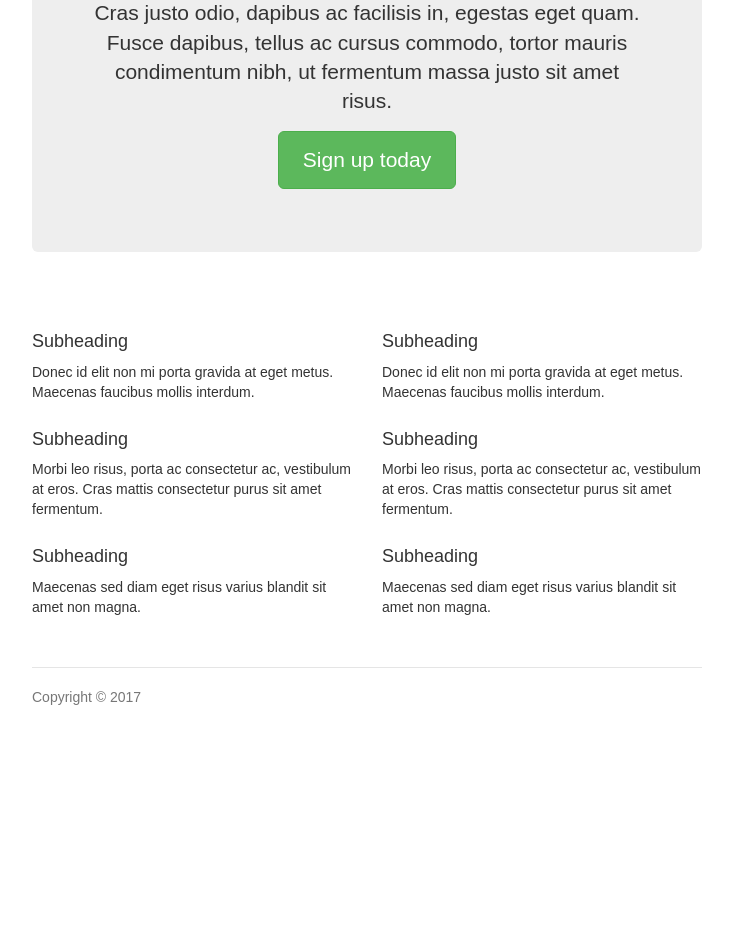
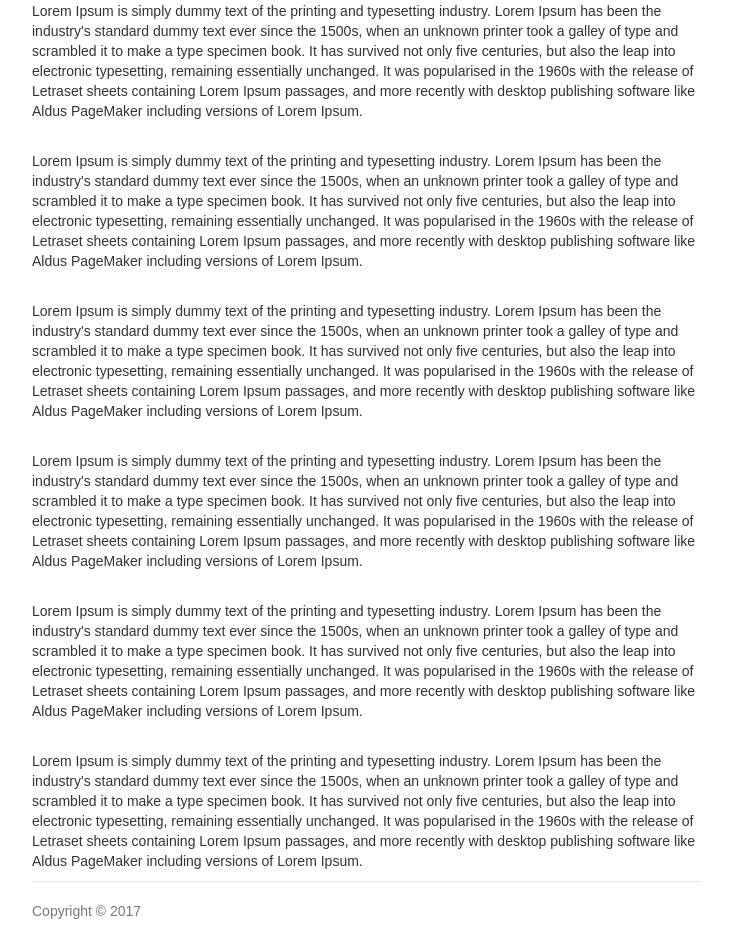
Before and after one commit to minhajul/react-app, a React (Create React App) app: page /about in a window 1280 px wide. Shown: the part 280-1211 px from the top of the page, without its empty margins (273-1006 px from the left). Before the commit the page ends 997 px from the top, so only its background shows below. Built offline with nearby package versions, Linux system fonts and the light colour scheme.

Commit message:
Set up pages

```diff
--- a/package.json
+++ b/package.json
@@ -3,6 +3,7 @@
   "version": "0.1.0",
   "private": true,
   "dependencies": {
+    "history": "^4.6.1",
     "react": "^15.5.4",
     "react-dom": "^15.5.4",
     "react-router": "^4.1.1"
--- /dev/null
+++ b/src/AboutContent.js
@@ -0,0 +1,20 @@
+import React, { Component } from 'react';
+
+class AboutContent extends Component{
+    render(){
+        return(
+            <div>
+                <p>Lorem Ipsum is simply dummy text of the printing and typesetting industry. Lorem Ipsum has been the industry's standard dummy text ever since the 1500s, when an unknown printer took a galley of type and scrambled it to make a type specimen book. It has survived not only five centuries, but also the leap into electronic typesetting, remaining essentially unchanged. It was popularised in the 1960s with the release of Letraset sheets containing Lorem Ipsum passages, and more recently with desktop publishing software like Aldus PageMaker including versions of Lorem Ipsum.</p>
+                <br/>
+                <p>Lorem Ipsum is simply dummy text of the printing and typesetting industry. Lorem Ipsum has been the industry's standard dummy text ever since the 1500s, when an unknown printer took a galley of type and scrambled it to make a type specimen book. It has survived not only five centuries, but also the leap into electronic typesetting, remaining essentially unchanged. It was popularised in the 1960s with the release of Letraset sheets containing Lorem Ipsum passages, and more recently with desktop publishing software like Aldus PageMaker including versions of Lorem Ipsum.</p><br/>
+                <p>Lorem Ipsum is simply dummy text of the printing and typesetting industry. Lorem Ipsum has been the industry's standard dummy text ever since the 1500s, when an unknown printer took a galley of type and scrambled it to make a type specimen book. It has survived not only five centuries, but also the leap into electronic typesetting, remaining essentially unchanged. It was popularised in the 1960s with the release of Letraset sheets containing Lorem Ipsum passages, and more recently with desktop publishing software like Aldus PageMaker including versions of Lorem Ipsum.</p><br/>
+                <p>Lorem Ipsum is simply dummy text of the printing and typesetting industry. Lorem Ipsum has been the industry's standard dummy text ever since the 1500s, when an unknown printer took a galley of type and scrambled it to make a type specimen book. It has survived not only five centuries, but also the leap into electronic typesetting, remaining essentially unchanged. It was popularised in the 1960s with the release of Letraset sheets containing Lorem Ipsum passages, and more recently with desktop publishing software like Aldus PageMaker including versions of Lorem Ipsum.</p><br/>
+                <p>Lorem Ipsum is simply dummy text of the printing and typesetting industry. Lorem Ipsum has been the industry's standard dummy text ever since the 1500s, when an unknown printer took a galley of type and scrambled it to make a type specimen book. It has survived not only five centuries, but also the leap into electronic typesetting, remaining essentially unchanged. It was popularised in the 1960s with the release of Letraset sheets containing Lorem Ipsum passages, and more recently with desktop publishing software like Aldus PageMaker including versions of Lorem Ipsum.</p><br/>
+                <p>Lorem Ipsum is simply dummy text of the printing and typesetting industry. Lorem Ipsum has been the industry's standard dummy text ever since the 1500s, when an unknown printer took a galley of type and scrambled it to make a type specimen book. It has survived not only five centuries, but also the leap into electronic typesetting, remaining essentially unchanged. It was popularised in the 1960s with the release of Letraset sheets containing Lorem Ipsum passages, and more recently with desktop publishing software like Aldus PageMaker including versions of Lorem Ipsum.</p><br/>
+                <p>Lorem Ipsum is simply dummy text of the printing and typesetting industry. Lorem Ipsum has been the industry's standard dummy text ever since the 1500s, when an unknown printer took a galley of type and scrambled it to make a type specimen book. It has survived not only five centuries, but also the leap into electronic typesetting, remaining essentially unchanged. It was popularised in the 1960s with the release of Letraset sheets containing Lorem Ipsum passages, and more recently with desktop publishing software like Aldus PageMaker including versions of Lorem Ipsum.</p>
+            </div>
+        )
+    }
+}
+
+export default AboutContent;
--- a/src/Header.js
+++ b/src/Header.js
@@ -8,13 +8,15 @@ class Header extends Component{
             <div className="header clearfix">
                 <nav>
                     <ul className="nav nav-pills pull-right custom-nav">
-                        <li role="presentation" className="active"><a href="#">Home</a></li>
-                        <li role="presentation"><a href="#">About</a></li>
-                        <li role="presentation"><a href="#">Contact</a></li>
+                        <li role="presentation" className="active"><a href="/">Home</a></li>
+                        <li role="presentation"><a href="/about">About</a></li>
+                        <li role="presentation"><a href="/contact">Contact</a></li>
                     </ul>
                 </nav>
                 <h3 className="text-muted">
-                    <img src={logo} className="App-logo" alt="logo" />
+                    <a href="/">
+                        <img src={logo} className="App-logo" alt="logo" />
+                    </a>
                 </h3>
             </div>
         )
--- a/src/index.js
+++ b/src/index.js
@@ -1,9 +1,25 @@
 import React from 'react';
 import ReactDOM from 'react-dom';
-import App from './App'
+import App from './App';
+import About from './pages/About';
+import Contact from './pages/Contact';
 import './index.css';
 
+import { Router, Route } from 'react-router';
+import createBrowserHistory from 'history/createBrowserHistory';
+
+const routes = (
+    <Router history={ createBrowserHistory() }>
+        <div>
+            <Route exact path="/" component={App}/>
+            <Route path="/about" component={About}/>
+            <Route path="/contact" component={Contact}/>
+        </div>
+    </Router>
+);
+
+
 ReactDOM.render(
-    <App />,
+    routes,
     document.getElementById('main')
 );
--- /dev/null
+++ b/src/pages/About.js
@@ -0,0 +1,22 @@
+import React, { Component } from 'react';
+import Header from "../Header";
+import AboutContent from "../AboutContent";
+import Footer from "../Footer";
+
+class About extends Component {
+    render() {
+        return (
+            <div className="container">
+                <Header/>
+                <div className="col-md-12">
+                   <AboutContent/>
+                </div>
+                <div className="col-md-12">
+                    <Footer/>
+                </div>
+            </div>
+        );
+    }
+}
+
+export default About;
--- /dev/null
+++ b/src/pages/Contact.js
@@ -0,0 +1,14 @@
+import React, { Component } from 'react';
+
+class Contact extends Component{
+    render(){
+        return(
+            <div>
+                <h2>Contact Form</h2>
+                <br/>
+            </div>
+        )
+    }
+}
+
+export default Contact;
```
